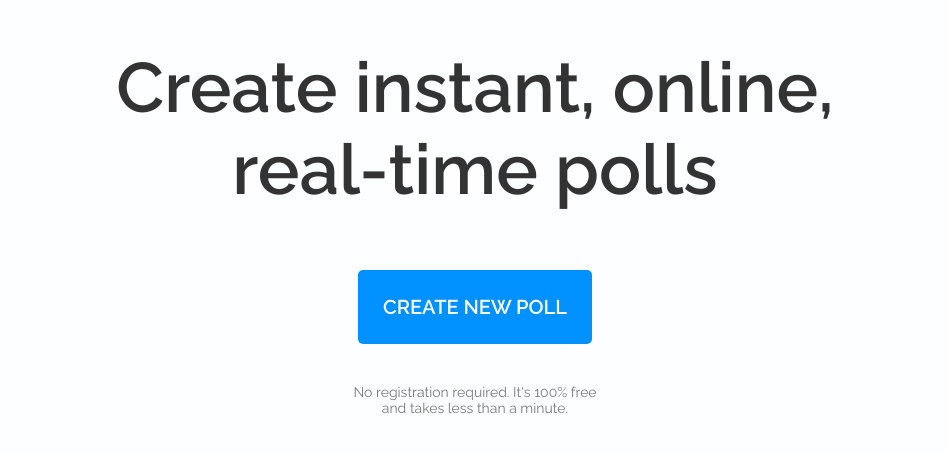
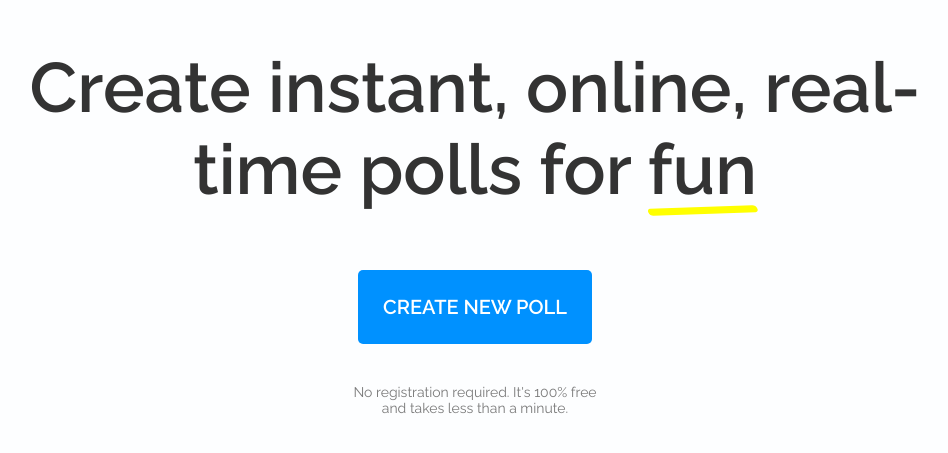
Before and after one commit to rambaghdadi/quick-poll, a Next.js app: page / in a window 1280 px wide. Shown: the part 169-622 px from the top of the page, without its empty margins (165-1113 px from the left). Built offline with nearby package versions, Linux system fonts and the light colour scheme.

Commit message:
added animation to hompage changing words

```diff
--- a/components/General/Intro/Intro.module.css
+++ b/components/General/Intro/Intro.module.css
@@ -16,6 +16,23 @@
 	font-size: 1.4rem;
 	color: rgb(122, 122, 122);
 	width: 26rem;
+}
+
+.changingText {
+	position: relative;
+}
+
+.changingText::after {
+	position: absolute;
+	z-index: -1;
+	content: "";
+	background-color: yellow;
+	bottom: -4px;
+	left: 0;
+	width: 100%;
+	height: 0.7rem;
+	transform: rotate(178deg) skew(25deg);
+	border-radius: 20px;
 }
 
 @media (min-width: 550px) {
@@ -37,7 +54,7 @@
 
 @media (min-width: 900px) {
 	.main {
-		width: 80rem;
+		width: 100rem;
 	}
 
 	.main h1 {
--- a/components/General/Intro/Intro.tsx
+++ b/components/General/Intro/Intro.tsx
@@ -1,12 +1,69 @@
 import { useRouter } from "next/router"
-import { FC } from "react"
+import { FC, useEffect, useRef, useState } from "react"
 import classes from "./Intro.module.css"
 
 const Intro: FC = () => {
+	const [darkMode, setDarkMode] = useState(false)
 	const router = useRouter()
+	const wordInHeadline = useRef<HTMLSpanElement>(null)
+
+	const wordsToLoop = ["fun", "work", "free"]
+
+	const sleep = (m: number) => new Promise((r) => setTimeout(r, m))
+	async function loopThroughLetters(word: string) {
+		let bg = "#1e1e1ec0"
+		let currentColor = "white"
+		let newColor = "#333"
+		if (
+			window.matchMedia &&
+			window.matchMedia("(prefers-color-scheme: dark)").matches
+		) {
+			bg = "rgba(255, 255, 255, 0.863)"
+			currentColor = "#333"
+			newColor = "white"
+		}
+		await sleep(2000)
+		wordInHeadline.current!.style.backgroundColor = bg
+		wordInHeadline.current!.style.color = currentColor
+		await sleep(800)
+		//delete word
+		wordInHeadline.current!.innerHTML = ""
+		wordInHeadline.current!.style.backgroundColor = "transparent"
+		wordInHeadline.current!.style.color = newColor
+		await sleep(800)
+
+		//add new word
+		for (let letter of word) {
+			wordInHeadline.current!.innerHTML += letter
+			await sleep(200)
+		}
+	}
+
+	async function loopThroughWords(words: string[]) {
+		for (let i = 0; i < words.length; i++) {
+			await loopThroughLetters(words[i])
+			if (i === words.length - 1) i = -1
+		}
+	}
+
+	useEffect(() => {
+		window
+			.matchMedia("(prefers-color-scheme: dark)")
+			.addEventListener("change", (event) => {
+				const newColorScheme = event.matches ? "dark" : "light"
+			})
+
+		loopThroughWords(wordsToLoop)
+	}, [])
+
 	return (
 		<div className={classes.main}>
-			<h1>Create instant, online, real-time polls</h1>
+			<h1>
+				Create instant, online, real-time polls for{" "}
+				<span ref={wordInHeadline} className={classes.changingText}>
+					free
+				</span>
+			</h1>
 			<button
 				className="btn"
 				style={{ padding: "2.5rem", fontSize: "2rem" }}
--- a/next.config.js
+++ b/next.config.js
@@ -1,6 +1,6 @@
 /** @type {import('next').NextConfig} */
 const nextConfig = {
-	reactStrictMode: true,
+	reactStrictMode: false,
 	swcMinify: true,
 	eslint: {
 		ignoreDuringBuilds: true,
--- a/pages/index.tsx
+++ b/pages/index.tsx
@@ -32,8 +32,5 @@ export default Home
 //TODO backend validation for inputs
 //TODO change vote
 
-//TODO add GAnalytics
-//TODO add to portfolio
-
 //TODO upgrade server
 //TODO get domain name
```
